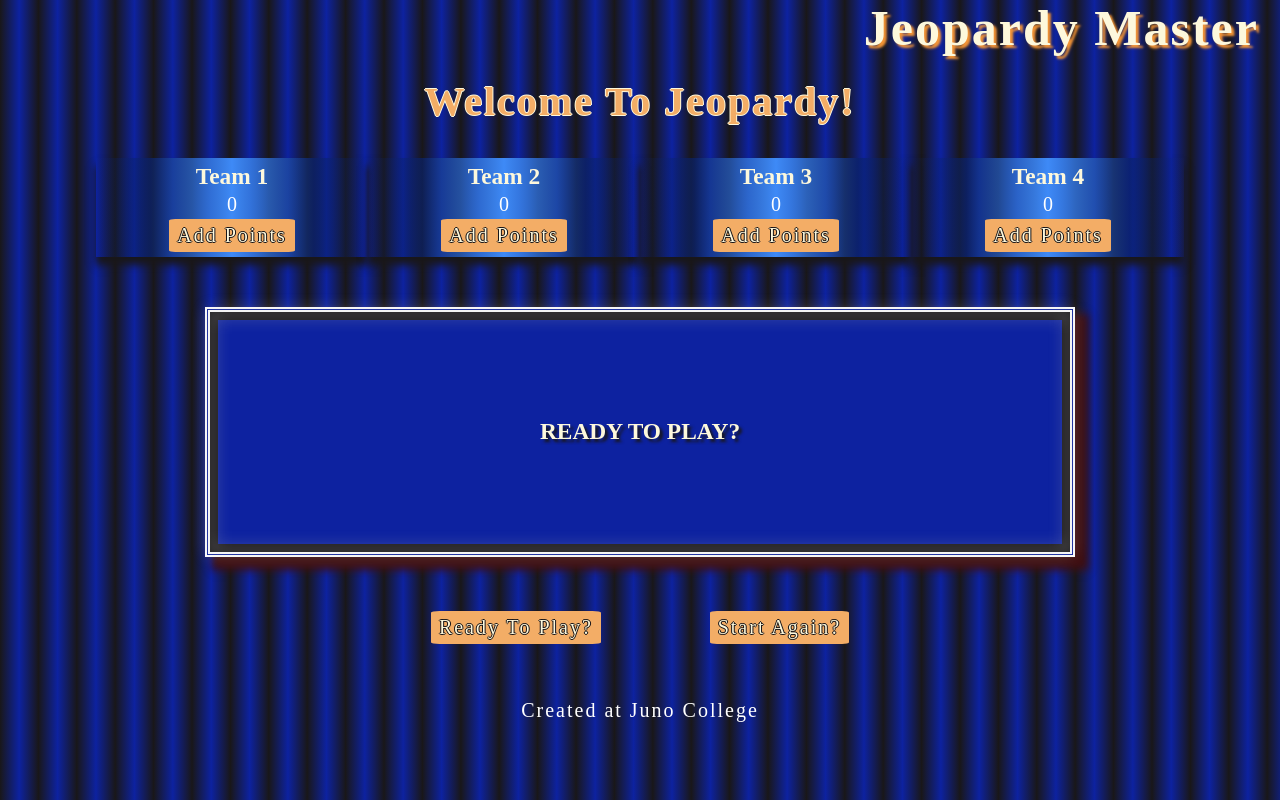
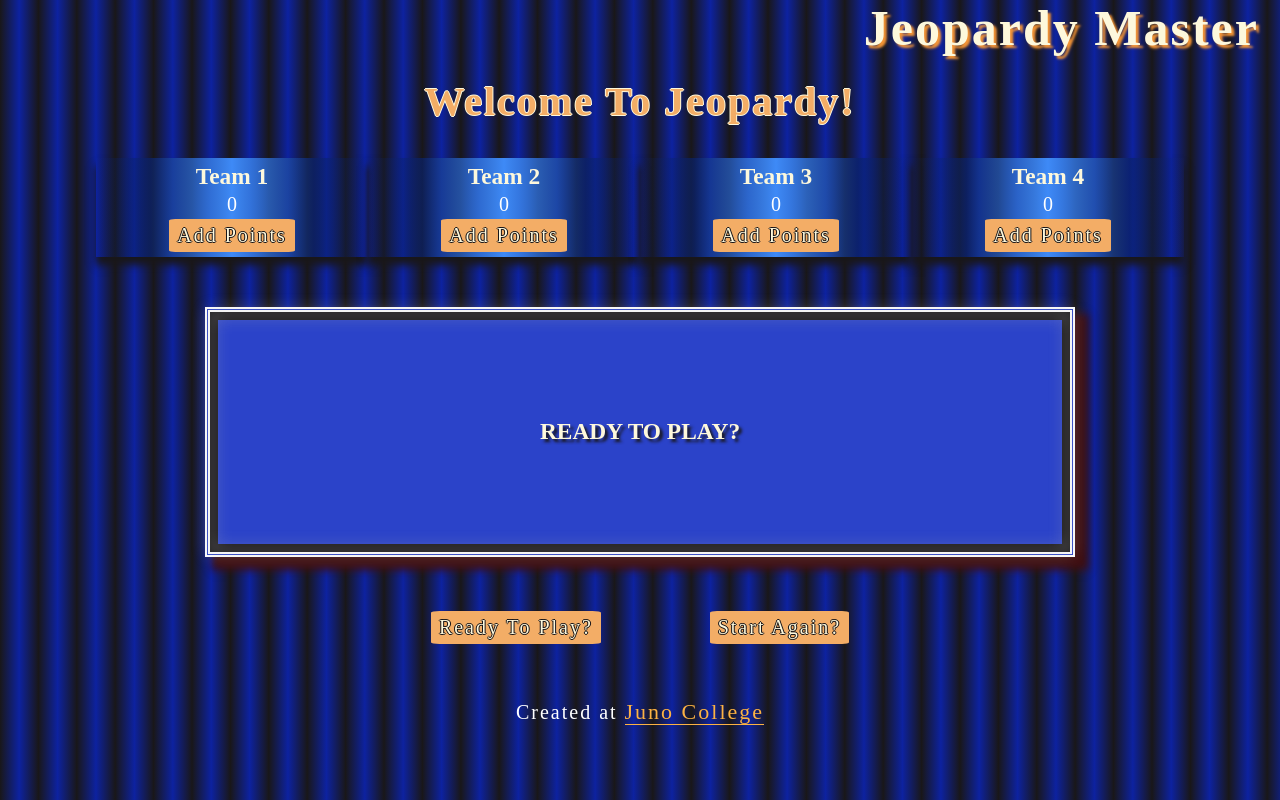
Before and after one commit to JimmyEllercamp/jeopardy-master, a React (Create React App) app: page / in a window 1280 px wide. In both pictures the pointer is over the link "Juno College". Built offline with nearby package versions, Linux system fonts and the light colour scheme.

Commit message:
styling finished, gonna deploy to check for bugs

```diff
--- a/src/App.css
+++ b/src/App.css
@@ -23,10 +23,11 @@
 
 body {
     background-image: repeating-linear-gradient(to right, rgb(25, 23, 25), rgb(13, 34, 160) 1.5%, rgb(25, 23, 25) 3%);
-
+    /* opacity: 0.8; */
 }
 
 .App {
+  opacity: 1;
   text-align: center;
   margin: 0 auto;
   /* height: 100vh; */
@@ -63,6 +64,15 @@
 a {
   text-decoration: none;
   color: white;
+  transition-duration: 0.3s;
+}
+
+a:hover,
+a:focus {
+  color:rgb(252, 178, 67);
+  transform: scale(1.2);
+  font-size: 1.1rem;
+  border-bottom: 1px solid rgb(252, 178, 67);
 }
 
 header {
@@ -71,6 +81,7 @@
 
 h1 {
   text-align: end;
+  /* text-transform: uppercase; */
   margin-bottom: 2%;
   font-size: 2.5rem;
   position: relative;
@@ -139,7 +150,7 @@
   text-transform: uppercase;
   text-shadow: 3px 3px 3px rgb(25, 23, 25);
   font-size: 1rem;
-  background-color:rgb(13, 34, 160);
+  background-color:rgb(43, 67, 201);
   z-index: 10;
   width: 80%;
   height: 250px;
@@ -156,6 +167,10 @@
 
 .playCard h2 {
   max-width: 90%;
+}
+
+.playCard h3 {
+  animation: fadeIn 1s ease-out;
 }
 
 .playCard::before {
```
